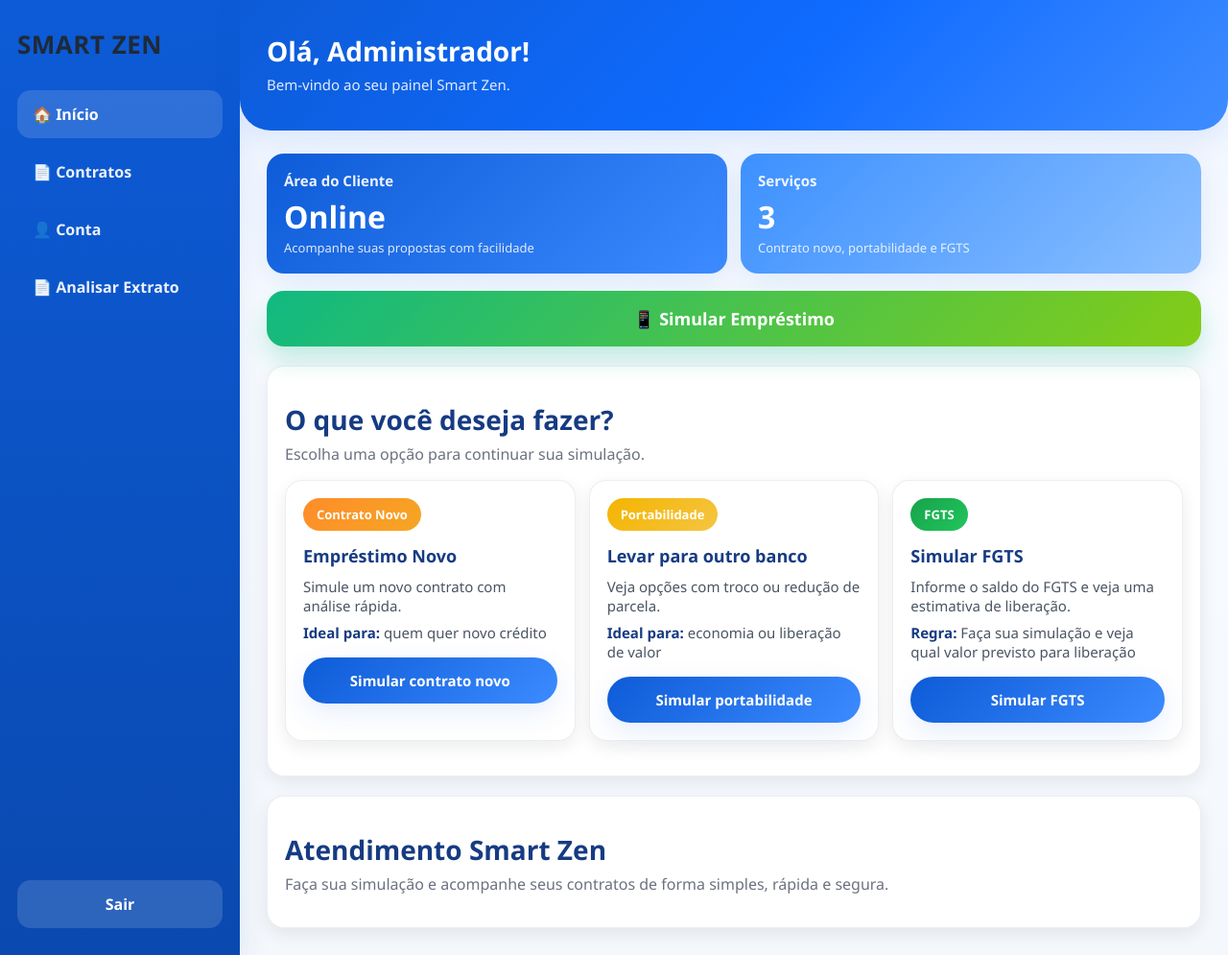
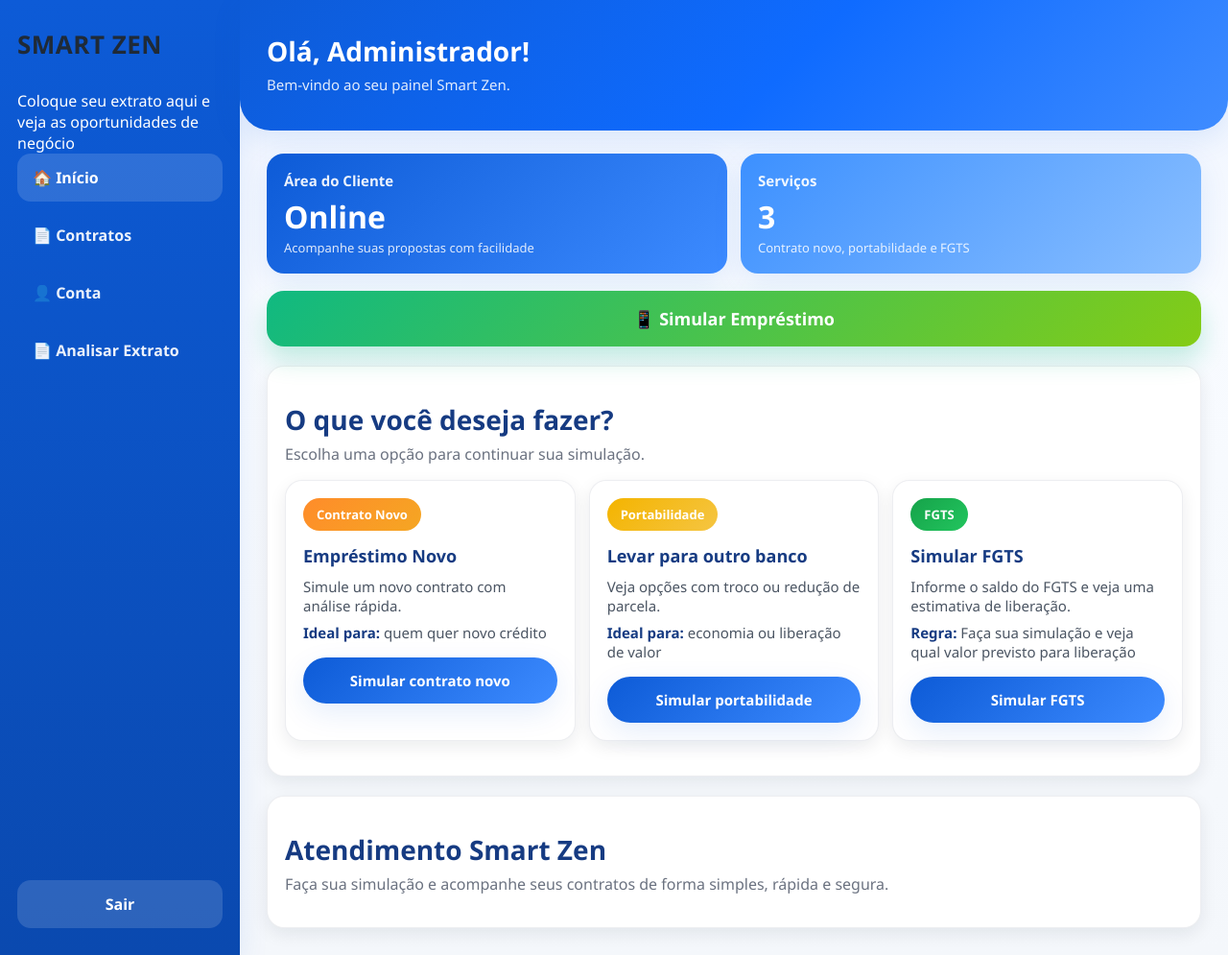
Before and after one commit to jwmister21/smartzen, a Flask app: page /dashboard in a window 1280 px wide. Shown: the whole page at 96% size. Run offline with Flask 3, Linux system fonts and the light colour scheme; a user stored in the database is signed in; data that the repository does not hold is empty; some libraries are stand-ins or nearby versions.

Commit message:
Update dashboard.html

```diff
--- a/templates/dashboard.html
+++ b/templates/dashboard.html
@@ -13,6 +13,12 @@
     <aside class="sidebar">
         <div>
             <h2 class="logo">SMART ZEN</h2>
+
+            <div class="extrato-destaque">
+    <a href="/teste_extrato" class="btn-extrato-grande">
+        Coloque seu extrato aqui e veja as oportunidades de negócio
+    </a>
+</div>
 
             <ul>
                 <li class="active"><a href="/dashboard">🏠 Início</a></li>
```
